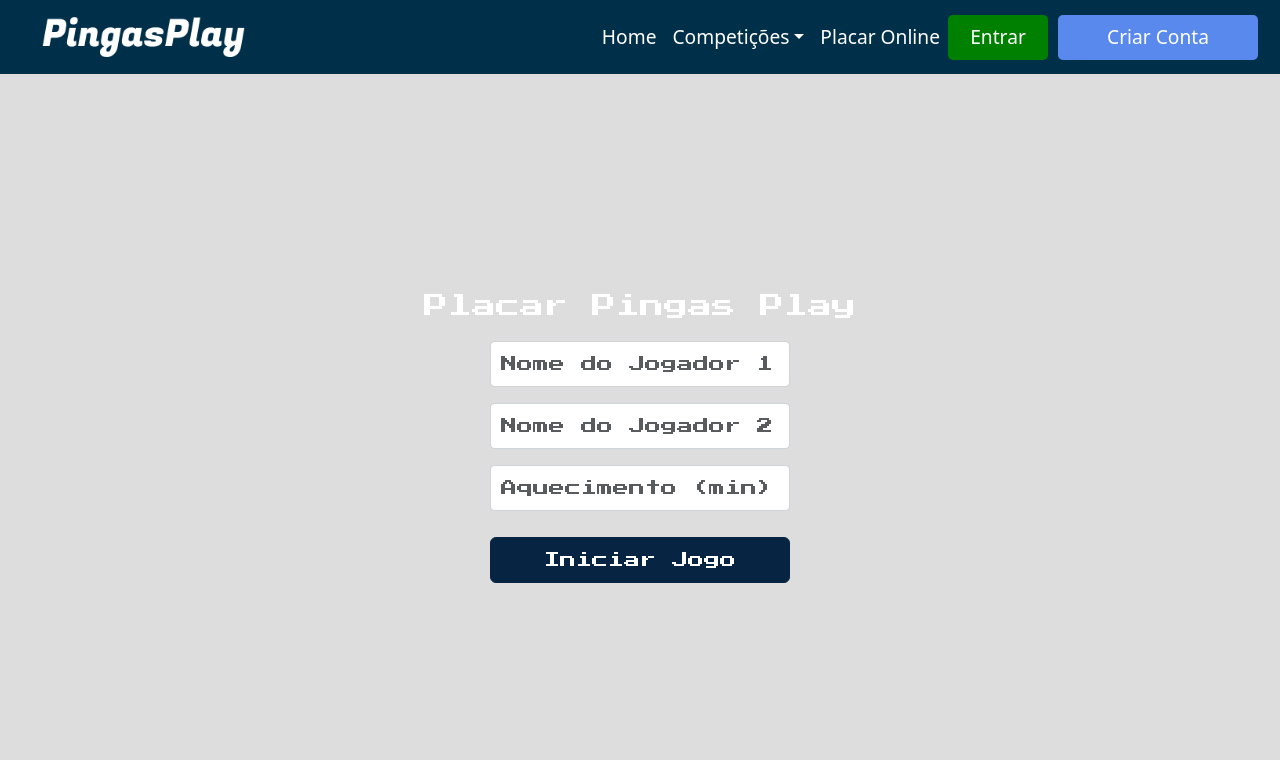
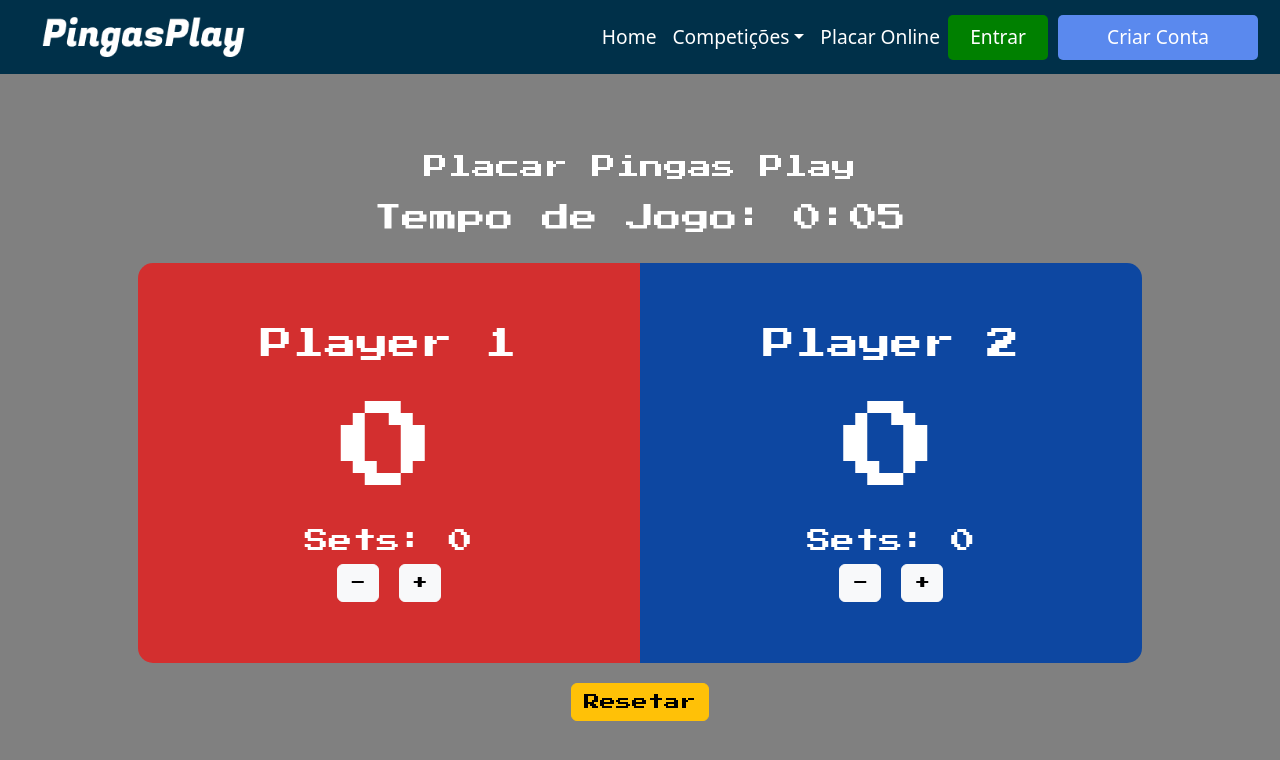
Before and after one commit to juniors719/Pingas-Play, a React (Create React App) app in the folder pingaplay/: page /placar in a window 1280 px wide. Shown: the top 760 px of the page. Built offline with nearby package versions, Linux system fonts and the light colour scheme; no server answers.

Commit message:
ajustes no aquecimento, sets e cronometro

```diff
--- a/pingaplay/src/components/placar/ScoreBoard.css
+++ b/pingaplay/src/components/placar/ScoreBoard.css
@@ -7,7 +7,7 @@
     justify-content: center;
     align-items: center;
     height: 100vh;
-    background-color: #ddd;
+    background-color: gray;
     color: white;
     max-width: 100%;
 }
--- a/pingaplay/src/components/placar/ScoreBoard.js
+++ b/pingaplay/src/components/placar/ScoreBoard.js
@@ -11,7 +11,7 @@
     const [player2Sets, setPlayer2Sets] = useState(0);
     const [isGameStarted, setIsGameStarted] = useState(false);
     const [isWarmingUp, setIsWarmingUp] = useState(false);
-    const [warmUpTime, setWarmUpTime] = useState(3);
+    const [warmUpTime, setWarmUpTime] = useState(0);
     const [isGameOver, setIsGameOver] = useState(false);
     const [elapsedTime, setElapsedTime] = useState(0);
     const [isTimerRunning, setIsTimerRunning] = useState(false);
@@ -32,10 +32,10 @@
 
     // Função para iniciar o aquecimento e, após ele, começar o jogo
     const startGame = () => {
-        if (player1Name && player2Name) {
+        if (player1Name && player2Name && warmUpTime >= 0) {
             setIsWarmingUp(true);
         } else {
-            alert("Por favor, insira os nomes dos jogadores.");
+            alert("Por favor, preencha todos os campos!");
         }
     };
 
@@ -93,7 +93,7 @@
         setIsGameStarted(false);
         setIsWarmingUp(false);
         setIsGameOver(false);
-        setWarmUpTime(3);
+        setWarmUpTime(0);
         setElapsedTime(0);
         setIsTimerRunning(false);
         setWinner(""); // Limpa o vencedor
@@ -138,16 +138,7 @@
                             type="text"
                             className="form-control"
                             placeholder="Aquecimento (min)"
-                            onChange={(e) => {
-                                if (!isNaN(e.target.value)) {
-                                    setWarmUpTime(e.target.value * 60);
-                                } else {
-                                    setIsGameStarted(false);
-                                    alert(
-                                        "Por favor, insira um número válido."
-                                    );
-                                }
-                            }}
+                            onChange={(e) => setWarmUpTime(e.target.value * 60)}
                         />
                     </div>
                     <button className="btn btn-primary" onClick={startGame}>
```
